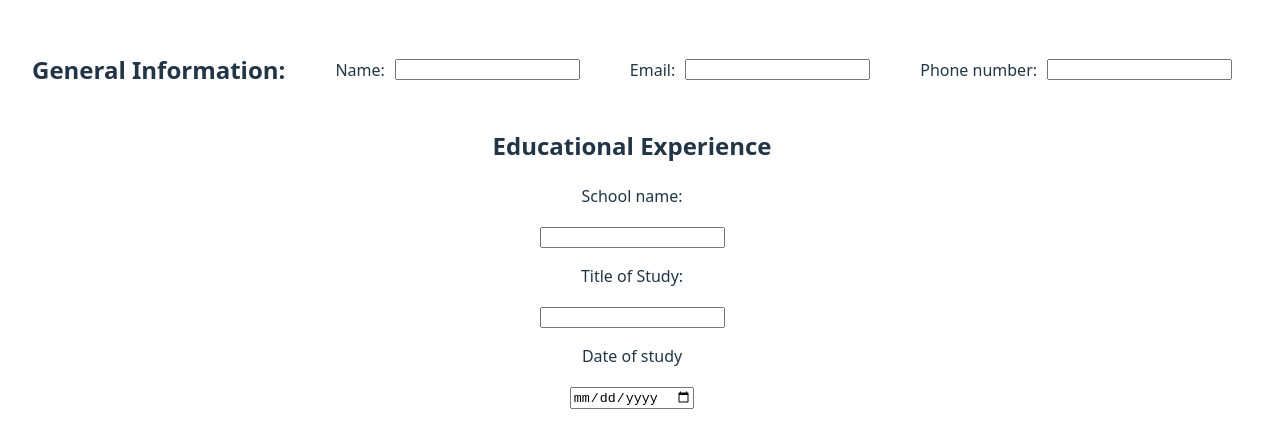
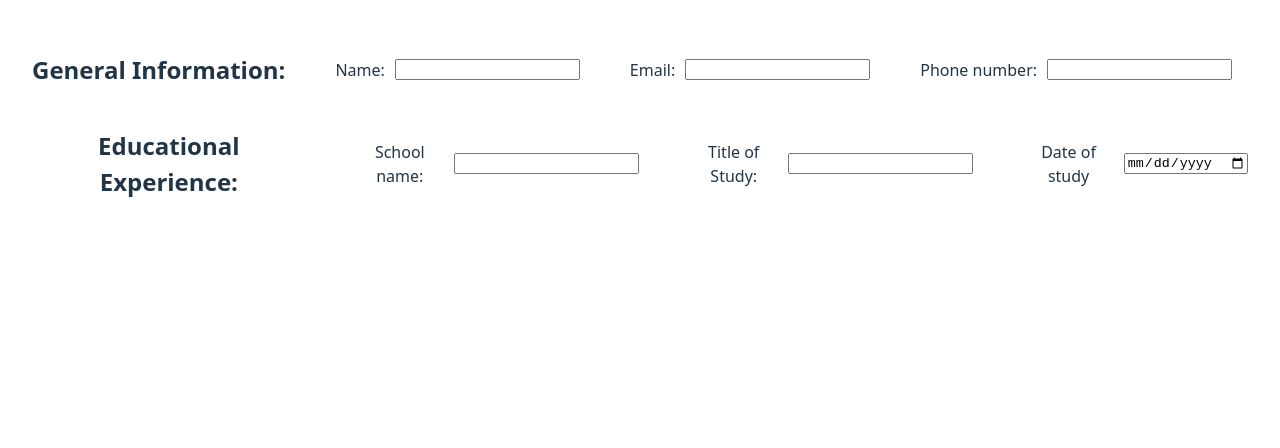
Before and after one commit to Vincde/Project-CV-Application, a React (Vite) app: page / in a window 1280 px wide. Shown: the top 448 px of the page. Built offline with nearby package versions, Linux system fonts and the light colour scheme.

Commit message:
feat: Add minimal set of css taken from the generalInfo component

```diff
--- a/src/App.jsx
+++ b/src/App.jsx
@@ -15,7 +15,7 @@ function App() {
       <EducationalExperience education={education} setEducation={setEducation}></EducationalExperience>
     </div>
     </>
-  )
+  );
 }
 
 export default App
--- a/src/Education.jsx
+++ b/src/Education.jsx
@@ -17,8 +17,8 @@ function EducationalExperience(education, setEducation) {
 
 
     return(
-        <div>
-            <h2>Educational Experience</h2>
+        <div className='educationalExperience'>
+            <h2>Educational Experience: </h2>
             <div>
                 <p>School name: </p>
                 <input type="text" onChange={(e) => handleInputChange('schoolName', e)}/>
--- a/src/education.css
+++ b/src/education.css
@@ -0,0 +1,11 @@
+.educationalExperience{
+    display: flex;
+    gap: 50px;
+
+}
+
+.educationalExperience > div {
+    display: flex;
+    align-items: center;
+    gap:10px;
+}
```
